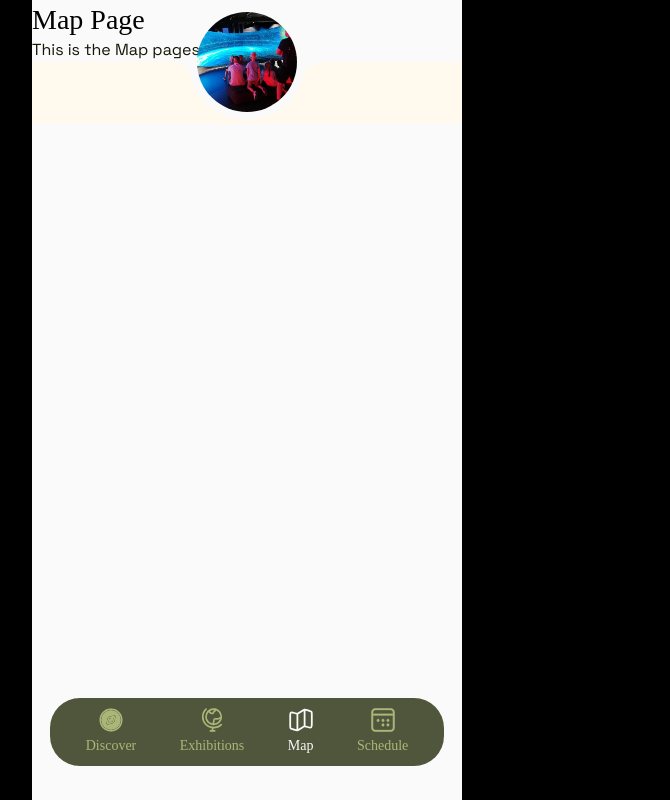
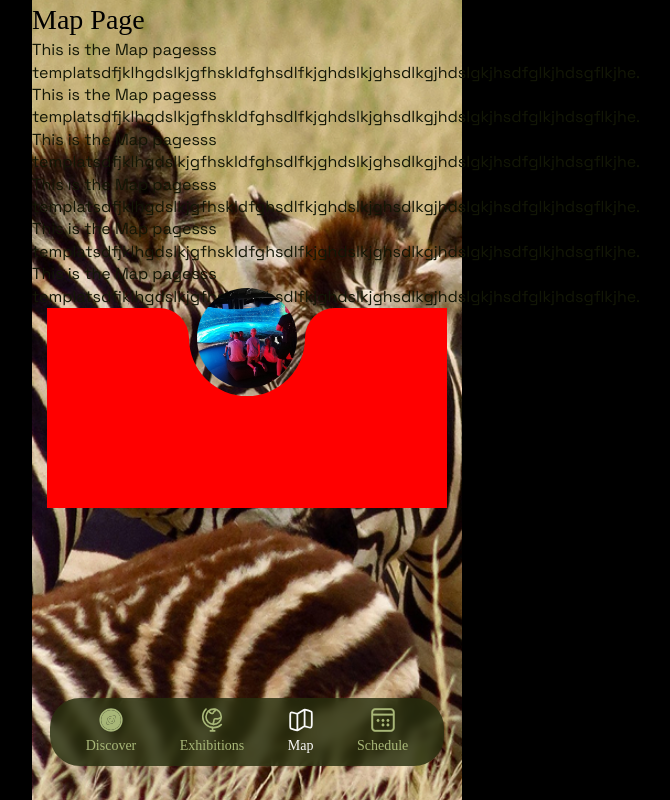
Before and after one commit to Flex-Wrap/nhm-app, a React (Vite) app: page /nhm-app/map in a window 1280 px wide. Shown: the whole page, without its empty margins (393-1063 px from the left). Built offline with nearby package versions, Linux system fonts and the light colour scheme; a web font is replaced by a local one.

Commit message:
cutout works, lets go a step further!!

```diff
--- a/src/App.tsx
+++ b/src/App.tsx
@@ -24,14 +24,6 @@ import NotificationScene from "./pages/safariPages/NotificationScene";
 import SliderPageEnd from "./pages/safariPages/SliderPageSafari2";
 import ChooseQuestion from "./pages/safariPages/ChooseQuestion";
 
-const discoverRoutes = [
-  "/",
-  "/infoPages/ticket-prices",
-  "/infoPages/opening-hours",
-  "/infoPages/route-parking",
-  "/infoPages/social-media",
-  "/infoPages/contact-info",
-];
 export function App() {
   const location = useLocation();
 
--- a/src/components/ExhibitionsCutout.tsx
+++ b/src/components/ExhibitionsCutout.tsx
@@ -11,6 +11,9 @@ interface ExhibitionsCutoutProps {
   left: CardContent;
   right: CardContent;
   bottom: CardContent;
+  onLeftClick?: () => void;
+  onRightClick?: () => void;
+  onBottomClick?: () => void;
 }
 
 const ExhibitionsCutout: React.FC<ExhibitionsCutoutProps> = ({
@@ -18,6 +21,9 @@ const ExhibitionsCutout: React.FC<ExhibitionsCutoutProps> = ({
   left,
   right,
   bottom,
+  onLeftClick,
+  onRightClick,
+  onBottomClick,
 }) => {
   return (
     <div className={`card-container ${className}`}>
@@ -26,6 +32,7 @@ const ExhibitionsCutout: React.FC<ExhibitionsCutoutProps> = ({
         style={
           { "--card-image": `url(${left.picture})` } as React.CSSProperties
         }
+        onClick={onLeftClick}
       >
         <h2 className="card-title">{left.title}</h2>
         <div className="card-new">
@@ -38,6 +45,7 @@ const ExhibitionsCutout: React.FC<ExhibitionsCutoutProps> = ({
         style={
           { "--card-image": `url(${right.picture})` } as React.CSSProperties
         }
+        onClick={onRightClick}
       >
         <h2 className="card-title">{right.title}</h2>
         <div className="card-new">
@@ -50,6 +58,7 @@ const ExhibitionsCutout: React.FC<ExhibitionsCutoutProps> = ({
         style={
           { "--card-image": `url(${bottom.picture})` } as React.CSSProperties
         }
+        onClick={onBottomClick}
       >
         <h2 className="card-title">{bottom.title}</h2>
       </div>
--- a/src/components/ProfileCutout.css
+++ b/src/components/ProfileCutout.css
@@ -1,70 +1,26 @@
 .cutout-wrapper {
+  width: 400px;
+  margin: auto;
   position: relative;
-  width: 100%;
-  --profile-size: 100px;
-  --cutout-size: 8px;
-  height: calc(var(--profile-size) / 2 + var(--cutout-size) + 4px); /* Only bottom half */
-  overflow: visible;
+  overflow: visible; /* important: this parent can overflow */
 }
 
 .cutout-body {
-  width: 100%;
-  height: 100%;
-  background-color: var(--wheat-150);
-  z-index: 1;
-  position: relative;
+  width: 400px;
+  height: 200px;
+  background: red;
+  clip-path: path("M0 0 H112 A30 30  0 0 1 142 30 A58 58 0 0 0 258 30 A30 30 0 0 1 288 0 H400 V200 H0 Z");
 }
 
-/* Bottom half of circular border */
-.cutout-border {
-  width: calc(var(--profile-size) + var(--cutout-size) * 2);
-  height: calc((var(--profile-size) + var(--cutout-size) * 2) / 2); /* Half circle */
-  border-radius: 0 0 100px 100px; /* Bottom half */
+.cutout-profile {
   position: absolute;
   top: 0;
   left: 50%;
-  transform: translateX(-50%);
-  background: var(--neutral-50);
-  z-index: 2;
-  overflow: visible;
-}
-
-/* Profile picture - pops out upward */
-.cutout-profile {
-  --profile-size: 100px;
-  width: var(--profile-size);
-  height: var(--profile-size);
-  border-radius: 50%;
-  position: absolute;
-  top: 0;
-  left: 50%;
-  transform: translate(-50%,calc(-50%)); /* Moves up out of wrapper */
-  z-index: 3;
+  transform: translate(-50%, -20%);
+  width: 100px;
+  height: 100px;
+  background-image: url("https://picsum.photos/400/200");
   background-size: cover;
   background-position: center;
+  border-radius: 50px;
 }
-
-.cutout-border::before {
-  content: "";
-  position: absolute;
-  top: 0; /* slight overlap for smoothing */
-  right: -34px;
-  width: 36px;
-  height: 16px; /* match .cutout-body */
-  border-radius: 20px 0 0 0 / 16px 0 0 0; /* Horizontal 24px, vertical 16px */
-  box-shadow: -8px -2px var(--neutral-50); /* subtle depth */
-  z-index: 2;
-}
-
-
-.cutout-border::after {
-  content: "";
-  position: absolute;
-  top: 0; /* slight overlap for smoothing */
-  left: -34px;
-  width: 36px;
-  height: 16px; /* match .cutout-body */
-  border-radius: 0 20px 0 0 / 0 16px 0 0; /* Horizontal 24px, vertical 16px */
-  box-shadow: 8px -2px var(--neutral-50); /* subtle depth */
-  z-index: 2;
-}
--- a/src/components/ProfileCutout.tsx
+++ b/src/components/ProfileCutout.tsx
@@ -8,13 +8,6 @@ interface ProfileCutoutProps {
 const ProfileCutout: React.FC<ProfileCutoutProps> = ({ image }) => {
   return (
     <div className="cutout-wrapper">
-      {/* Bottom background */}
-      <div className="cutout-body" />
-
-      {/* Border half-circle */}
-      <div className="cutout-border" />
-
-      {/* Profile image */}
       <div
         className="cutout-profile"
         style={{
@@ -24,6 +17,7 @@ const ProfileCutout: React.FC<ProfileCutoutProps> = ({ image }) => {
           backgroundRepeat: "no-repeat",
         }}
       />
+      <div className="cutout-body" />
     </div>
   );
 };
--- a/src/pages/Exhibitions.tsx
+++ b/src/pages/Exhibitions.tsx
@@ -1,4 +1,5 @@
 import React from "react";
+import { useNavigate } from "react-router-dom";
 import ExhibitionsCutout from "../components/ExhibitionsCutout";
 import leftImg from "../assets/oops.jpg";
 import rightImg from "../assets/beetles.jpg";
@@ -8,16 +9,26 @@ import natureImg from "../assets/ournature.jpg";
 import "./Exhibitions.css";
 
 export const Exhibitions: React.FC = () => {
+  const navigate = useNavigate();
+
+  function exhibitionClicked(id: number) {
+    navigate(`/exhibitions/${id}`);
+  }
+
   return (
     <div className="scrollable-container content">
       <ExhibitionsCutout
         left={{ title: "OOPS!", picture: leftImg }}
         right={{ title: "Beetles", picture: rightImg }}
         bottom={{ title: "The Global Backyard", picture: bottomImg }}
+        onLeftClick={() => exhibitionClicked(3)}
+        onRightClick={() => exhibitionClicked(1)}
+        onBottomClick={() => exhibitionClicked(5)}
       />
       <div
         className="exhibition-card"
         style={{ "--card-image": `url(${africaImg})` } as React.CSSProperties}
+        onClick={() => exhibitionClicked(4)}
       >
         <h2>Expedition to Africa</h2>
       </div>
@@ -25,6 +36,7 @@ export const Exhibitions: React.FC = () => {
       <div
         className="exhibition-card"
         style={{ "--card-image": `url(${natureImg})` } as React.CSSProperties}
+        onClick={() => exhibitionClicked(2)}
       >
         <h2>Our Nature</h2>
       </div>
--- a/src/pages/Map.tsx
+++ b/src/pages/Map.tsx
@@ -1,12 +1,25 @@
 import React from 'react';
 import ProfileCutout from '../components/ProfileCutout';
 import leftImg from "../assets/oops.jpg";
+import safariImg from "../assets/safari.jpg";
 
 export const Map: React.FC = () => {
     return (
-        <div>
+        <div
+            style={{
+                backgroundImage: `url(${safariImg})`,
+                backgroundSize: 'cover',
+                backgroundPosition: 'center',
+                height: '100vh',
+            }}
+        >
             <h1>Map Page</h1>
-            <p>This is the Map pagesss template.</p>
+            <p>This is the Map pagesss templatsdfjklhgdslkjgfhskldfghsdlfkjghdslkjghsdlkgjhdslgkjhsdfglkjhdsgflkjhe.</p>
+            <p>This is the Map pagesss templatsdfjklhgdslkjgfhskldfghsdlfkjghdslkjghsdlkgjhdslgkjhsdfglkjhdsgflkjhe.</p>
+            <p>This is the Map pagesss templatsdfjklhgdslkjgfhskldfghsdlfkjghdslkjghsdlkgjhdslgkjhsdfglkjhdsgflkjhe.</p>
+            <p>This is the Map pagesss templatsdfjklhgdslkjgfhskldfghsdlfkjghdslkjghsdlkgjhdslgkjhsdfglkjhdsgflkjhe.</p>
+            <p>This is the Map pagesss templatsdfjklhgdslkjgfhskldfghsdlfkjghdslkjghsdlkgjhdslgkjhsdfglkjhdsgflkjhe.</p>
+            <p>This is the Map pagesss templatsdfjklhgdslkjgfhskldfghsdlfkjghdslkjghsdlkgjhdslgkjhsdfglkjhdsgflkjhe.</p>
             <ProfileCutout image={leftImg}/>
         </div>
     );
```
Also changed, not shown: src/context/NavigationContext.tsx (added, +160 -0 lines).
